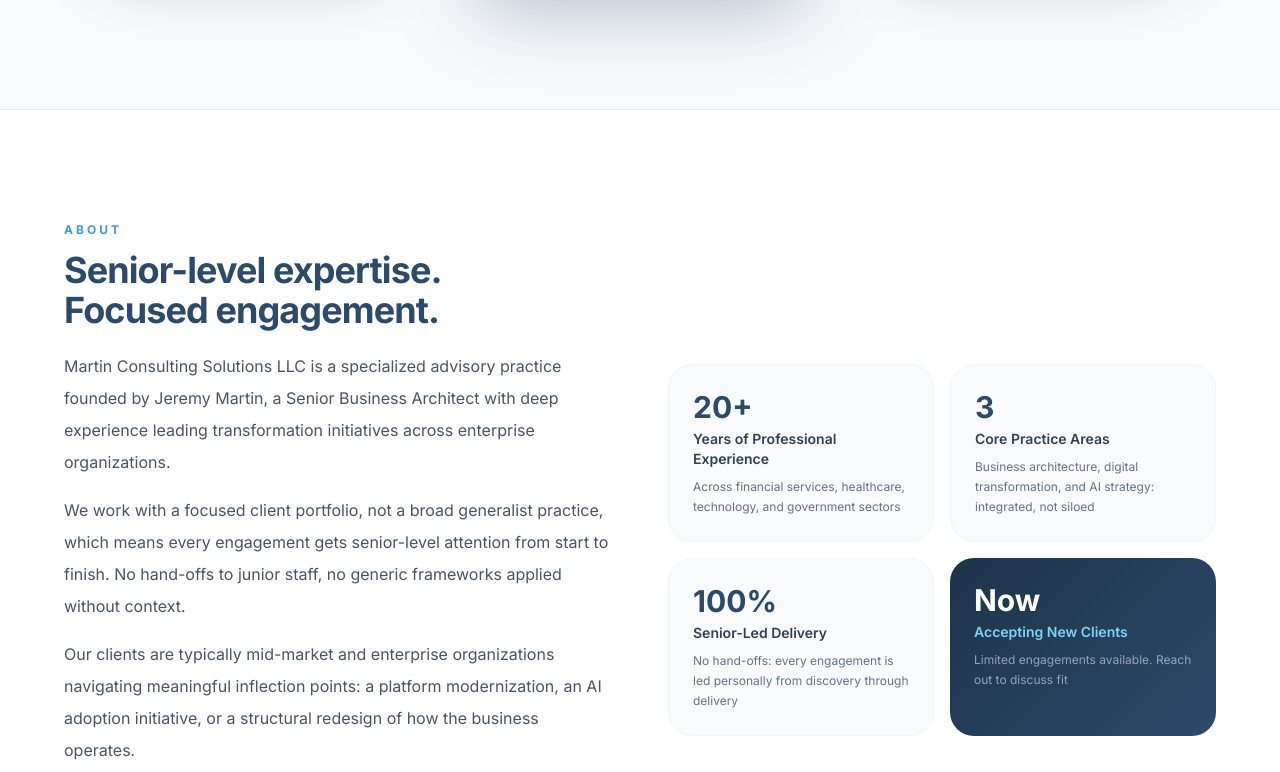
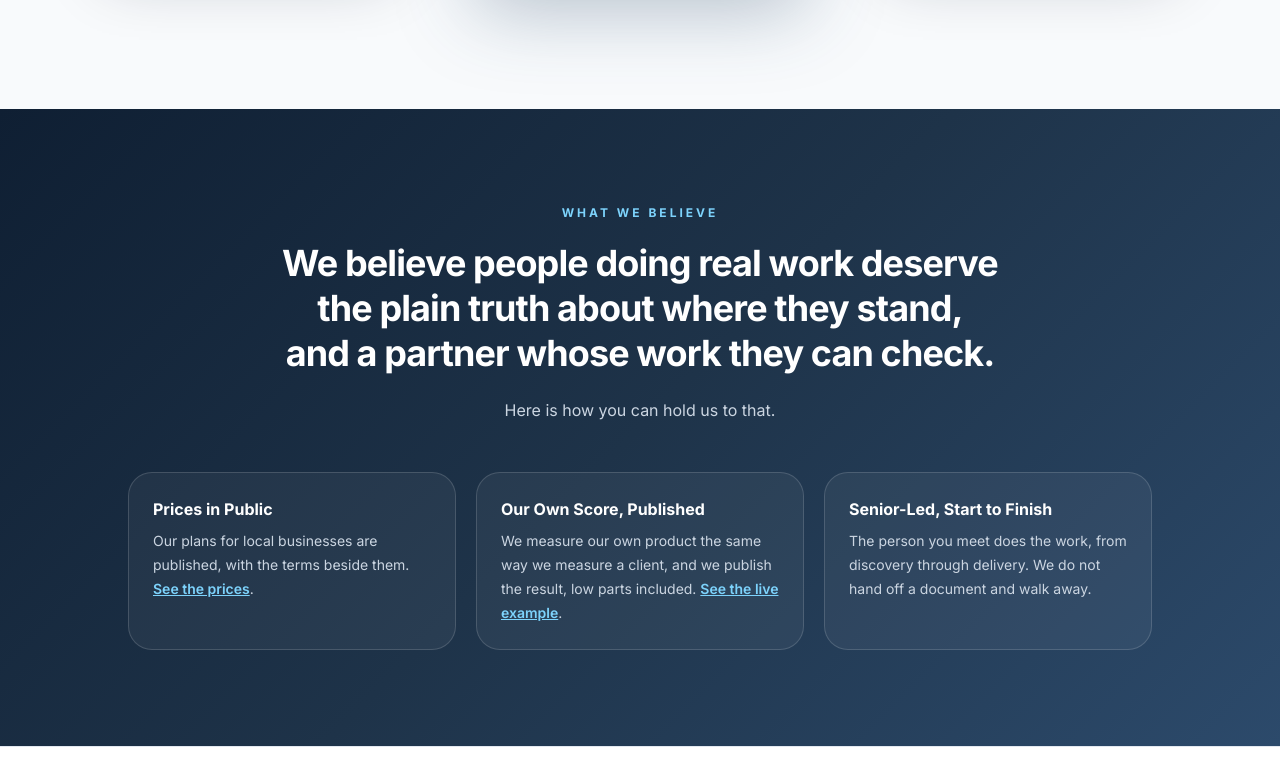
Before and after one commit to martin-ventures/martin-consulting-solutions, a plain HTML site: page public/index.html in a window 1280 px wide. Shown: the part 1848-2620 px from the top of the page. Drawn offline with nearby package versions, Linux system fonts and the light colour scheme; a script that the page names is missing.

Commit message:
Home page: add What We Believe band with the core value
The ratified belief, with three ways a reader can check it: published
prices, our own published score, and senior-led delivery. Adds a
#cost anchor on the offer page for the prices link.

Co-Authored-By: Claude Fable 5.2 <noreply@anthropic.com>

```diff
--- a/public/index.html
+++ b/public/index.html
@@ -197,6 +197,33 @@
     </div>
   </section>
 
+  <!-- ── What we believe ───────────────────────────────────────────────────── -->
+  <section id="believe" class="px-6 py-20 lg:py-24" style="background: linear-gradient(135deg, #0f1f33 0%, #1e3349 50%, #2c4a6b 100%);">
+    <div class="mx-auto max-w-5xl">
+      <div class="reveal mx-auto max-w-3xl text-center">
+        <p class="text-xs font-bold uppercase tracking-[0.25em] text-sky-300">What We Believe</p>
+        <p class="mt-5 text-2xl font-bold leading-snug tracking-tight text-white sm:text-3xl lg:text-4xl" style="line-height:1.25; text-wrap:balance">
+          We believe people doing real work deserve the plain truth about where they stand, and a partner whose work they can check.
+        </p>
+        <p class="mt-5 text-base leading-7 text-slate-300">Here is how you can hold us to that.</p>
+      </div>
+      <div class="mt-12 grid gap-5 sm:grid-cols-3">
+        <div class="reveal rounded-[1.5rem] border border-white/15 bg-white/5 p-6">
+          <h3 class="text-base font-bold text-white">Prices in Public</h3>
+          <p class="mt-2 text-sm leading-6 text-slate-300">Our plans for local businesses are published, with the terms beside them. <a href="/ai-visibility/#cost" class="font-semibold text-sky-300 underline">See the prices</a>.</p>
+        </div>
+        <div class="reveal rounded-[1.5rem] border border-white/15 bg-white/5 p-6">
+          <h3 class="text-base font-bold text-white">Our Own Score, Published</h3>
+          <p class="mt-2 text-sm leading-6 text-slate-300">We measure our own product the same way we measure a client, and we publish the result, low parts included. <a href="https://meridian.martincs.org/demo" class="font-semibold text-sky-300 underline">See the live example</a>.</p>
+        </div>
+        <div class="reveal rounded-[1.5rem] border border-white/15 bg-white/5 p-6">
+          <h3 class="text-base font-bold text-white">Senior-Led, Start to Finish</h3>
+          <p class="mt-2 text-sm leading-6 text-slate-300">The person you meet does the work, from discovery through delivery. We do not hand off a document and walk away.</p>
+        </div>
+      </div>
+    </div>
+  </section>
+
   <!-- ── About ─────────────────────────────────────────────────────────────── -->
   <section id="about" class="border-y border-slate-200 bg-white px-6 py-20 lg:py-28">
     <div class="mx-auto grid max-w-6xl gap-14 lg:grid-cols-2 lg:items-center">
```
Also changed, not shown: public/ai-visibility/index.html (+1 -1 lines).
